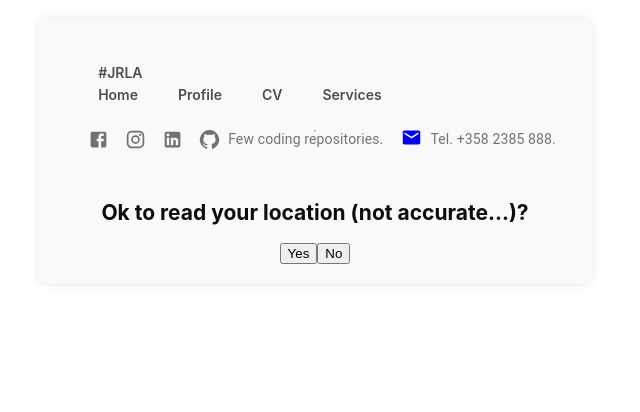
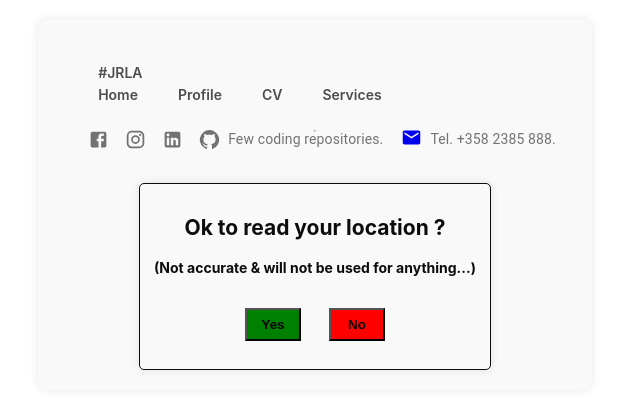
Before and after one commit to JouniR68/CV, a React (Vite) app: page / in a window 1280 px wide. Shown: the top 412 px of the page, without its empty margins (311-951 px from the left). Built offline with nearby package versions, Linux system fonts and the light colour scheme; no server answers.

Commit message:
Confirmation style improvements

```diff
--- a/src/components/Confirmation.jsx
+++ b/src/components/Confirmation.jsx
@@ -1,11 +1,15 @@
 
 function ConfirmationModal({ onConfirm, onCancel }) {
   return (
-    <div className="modal">
-      <div className="modal-content">
-        <h2>Ok to read your location (not accurate...)?</h2>
-        <button onClick={onConfirm}>Yes</button>
-        <button onClick={onCancel}>No</button>
+    <div className="confirmation-container">
+
+      <div className="confirmation-content">
+
+        <h2>Ok to read your location ?</h2>
+        <h4>(Not accurate & will not be used for anything...)</h4>
+        <button id="ok" onClick={onConfirm}>Yes</button>
+        <button id="nok" onClick={onCancel}>No</button>
+
       </div>
     </div>
   );
--- a/src/index.css
+++ b/src/index.css
@@ -20,6 +20,33 @@
 
   body::-webkit-scrollbar {
     display: true;
+  }
+
+  .confirmation-container{
+    display:flex;
+    border:1px solid;
+    border-radius: 5px;
+    box-shadow: 0 0 10px rgba(0, 0, 0, 0.1);
+    width:fit-content;
+    padding: 1rem;
+    margin: 0 auto;
+  }
+
+  .confirmation-content button{
+    margin: 1rem;
+    width:4rem;
+  }
+
+  #ok{
+    padding:0.5rem;
+    background-color: green;
+    font-weight: bold;
+  }
+
+  #nok{
+    padding:0.5rem;
+    background-color: red;
+    font-weight: bold;
   }
 
   .logo {
@@ -470,6 +497,33 @@
     padding: 1px;
   }
 
+  .confirmation-container{
+    display:flex;
+    border:1px solid;
+    border-radius: 5px;
+    box-shadow: 0 0 10px rgba(0, 0, 0, 0.1);
+    width:fit-content;
+    padding: 1rem;
+    margin: 0 auto;
+  }
+
+  .confirmation-content button{
+    margin: 1rem;
+    width:4rem;
+  }
+
+  #ok{
+    padding:0.5rem;
+    background-color: green;
+    font-weight: bold;
+  }
+
+  #nok{
+    padding:0.5rem;
+    background-color: red;
+    font-weight: bold;
+  }
+
   .photo-grid {
     display:grid;
     grid-template-columns: repeat(auto-fill, minmax(200px, 1fr));
```
